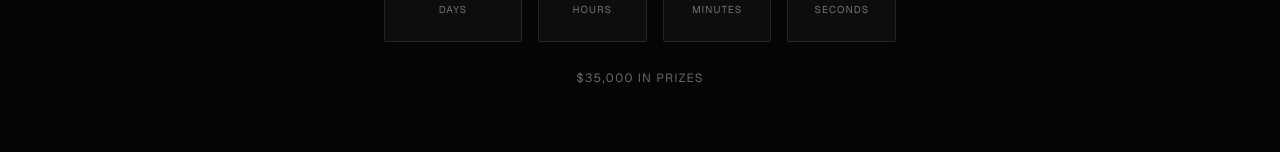
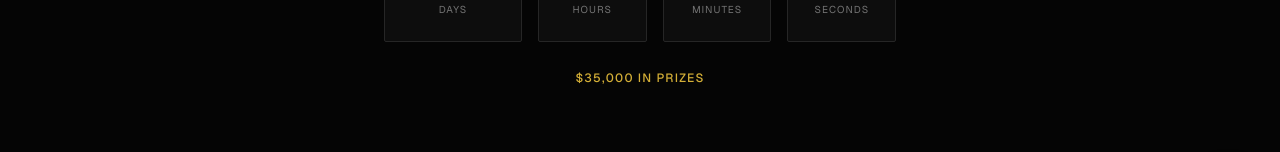
Before and after one commit to alexis800-glitch/hebs-lagos-2026, a Next.js app: page / in a window 1280 px wide. Shown: the part 550-702 px from the top of the page. Built offline with nearby package versions, Linux system fonts and the light colour scheme.

Commit message:
style: apply metallic gold to prize label for premium contrast

```diff
--- a/components/Hero.tsx
+++ b/components/Hero.tsx
@@ -79,8 +79,7 @@ export default function Hero() {
           initial={mounted ? { opacity: 0 } : false}
           animate={{ opacity: 1 }}
           transition={{ duration: 0.6, ease: EASE, delay: mounted ? 0.55 : 0 }}
-          className="font-sans text-xs uppercase tracking-widest"
-          style={{ color: "#666" }}
+          className="font-sans text-xs uppercase tracking-widest text-[#D4AF37] font-medium"
         >
           $35,000 in prizes
         </motion.p>
```
